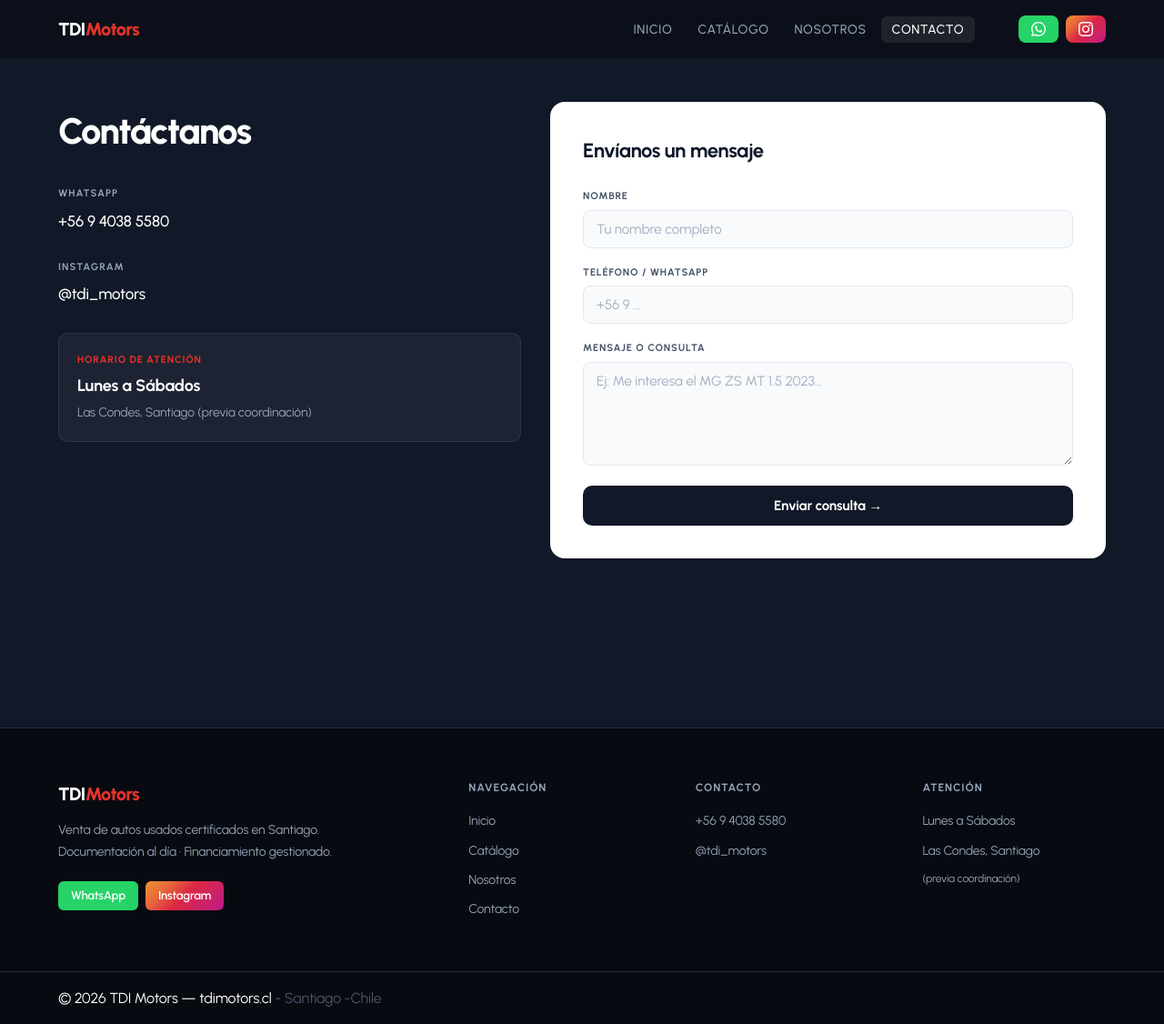
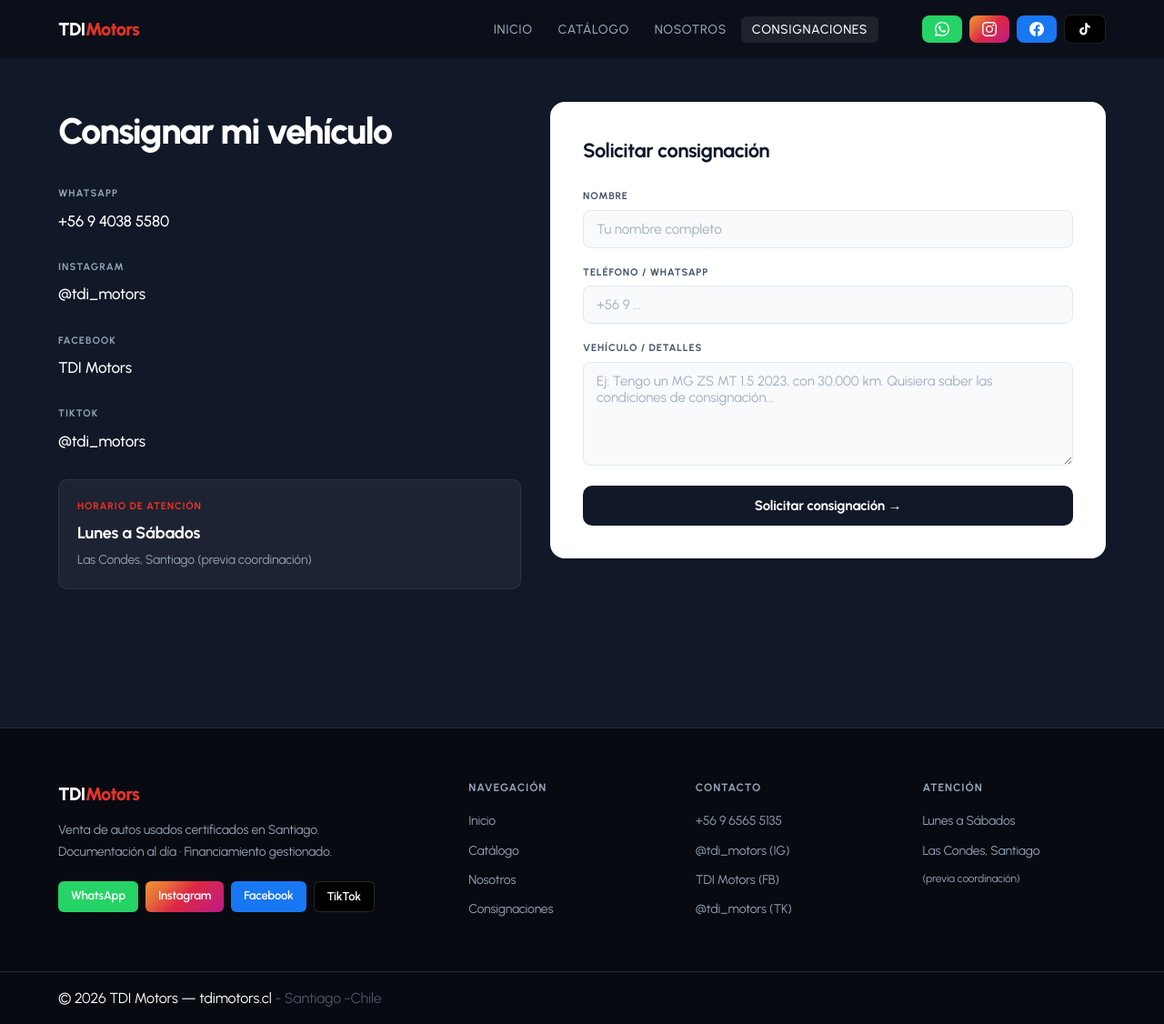
Before and after one commit to TheJockerr/TDImotors-prod, a React (Vite) app: page /contacto in a window 1280 px wide. Shown: the whole page at 91% size. Built offline with nearby package versions, Linux system fonts and the light colour scheme; no server answers; the HTML template or start-up script is replaced by a standard one.

Commit message:
otros arreglos

```diff
--- a/src/components/cars/CarCard.module.css
+++ b/src/components/cars/CarCard.module.css
@@ -60,6 +60,7 @@
 
 .badgeDark { background: rgba(15, 23, 42, 0.88); }
 .badgeRed { background: var(--color-red); }
+.badgeBlue { background: linear-gradient(90deg, #1565c0, #1e88e5); }
 .badgeReserved { background: rgba(100, 116, 139, 0.9); }
 
 
--- a/src/components/layout/Footer.module.css
+++ b/src/components/layout/Footer.module.css
@@ -34,6 +34,7 @@
 
 .socials {
   display: flex;
+  flex-wrap: wrap;
   gap: 8px;
 }
 
@@ -51,6 +52,15 @@
 
 .socialBtn.ig {
   background: linear-gradient(135deg, #f09433, #e6683c, #dc2743, #cc2366, #bc1888);
+}
+
+.socialBtn.fb {
+  background: #1877f2;
+}
+
+.socialBtn.tt {
+  background: #010101;
+  border: 1px solid rgba(255,255,255,0.15);
 }
 
 /* Columnas */
--- a/src/components/layout/Footer.tsx
+++ b/src/components/layout/Footer.tsx
@@ -2,8 +2,10 @@
 import { Link } from 'react-router-dom';
 import styles from './Footer.module.css';
 
-const WHATSAPP_NUMBERS = ['+56 9 4038 5580'];
-const WHATSAPP_PRIMARY = '56940385580';
+const WHATSAPP_NUMBERS = ['+56 9 6565 5135'];
+const WHATSAPP_PRIMARY = '56965655135';
+const FACEBOOK_URL = 'https://www.facebook.com/share/1J5pRcCyxb/?mibextid=wwXIfr';
+const TIKTOK_URL = 'https://www.tiktok.com/@tdi_motors?_r=1&_t=ZS-98H8QRgiwFe';
 
 export default function Footer() {
   const year = new Date().getFullYear();
@@ -37,6 +39,22 @@
             >
               Instagram
             </a>
+            <a
+              href={FACEBOOK_URL}
+              target="_blank"
+              rel="noopener noreferrer"
+              className={`${styles.socialBtn} ${styles.fb}`}
+            >
+              Facebook
+            </a>
+            <a
+              href={TIKTOK_URL}
+              target="_blank"
+              rel="noopener noreferrer"
+              className={`${styles.socialBtn} ${styles.tt}`}
+            >
+              TikTok
+            </a>
           </div>
         </div>
 
@@ -47,7 +65,7 @@
             <li><Link to="/">Inicio</Link></li>
             <li><Link to="/catalogo">Catálogo</Link></li>
             <li><Link to="/nosotros">Nosotros</Link></li>
-            <li><Link to="/contacto">Contacto</Link></li>
+            <li><Link to="/contacto">Consignaciones</Link></li>
           </ul>
         </div>
 
@@ -62,7 +80,15 @@
                 </a>
               </li>
             ))}
-            <li>@tdi_motors</li>
+            <li>
+              <a href="https://www.instagram.com/tdi_motors" target="_blank" rel="noopener noreferrer">@tdi_motors (IG)</a>
+            </li>
+            <li>
+              <a href={FACEBOOK_URL} target="_blank" rel="noopener noreferrer">TDI Motors (FB)</a>
+            </li>
+            <li>
+              <a href={TIKTOK_URL} target="_blank" rel="noopener noreferrer">@tdi_motors (TK)</a>
+            </li>
           </ul>
         </div>
 
--- a/src/components/layout/Navbar.module.css
+++ b/src/components/layout/Navbar.module.css
@@ -113,6 +113,17 @@
   color: #ffffff;
 }
 
+.btnFacebook {
+  background: #1877f2;
+  color: #ffffff;
+}
+
+.btnTiktok {
+  background: #010101;
+  color: #ffffff;
+  border: 1px solid rgba(255,255,255,0.12);
+}
+
 .btnAdmin {
   display: inline-flex;
   align-items: center;
--- a/src/components/layout/Navbar.tsx
+++ b/src/components/layout/Navbar.tsx
@@ -4,14 +4,16 @@
 import { useAuth } from '../../hooks/useAuth';
 import styles from './Navbar.module.css';
 
-const WHATSAPP_NUMBER = '56940385580';
+const WHATSAPP_NUMBER = '56965655135';
 const INSTAGRAM_URL = 'https://www.instagram.com/tdi_motors';
+const FACEBOOK_URL = 'https://www.facebook.com/share/1J5pRcCyxb/?mibextid=wwXIfr';
+const TIKTOK_URL = 'https://www.tiktok.com/@tdi_motors?_r=1&_t=ZS-98H8QRgiwFe';
 
 const navLinks = [
   { to: '/', label: 'Inicio' },
   { to: '/catalogo', label: 'Catálogo' },
   { to: '/nosotros', label: 'Nosotros' },
-  { to: '/contacto', label: 'Contacto' },
+  { to: '/contacto', label: 'Consignaciones' },
 ];
 
 export default function Navbar() {
@@ -100,11 +102,33 @@
             target="_blank"
             rel="noopener noreferrer"
             className={`${styles.btn} ${styles.btnInstagram}`}
+            aria-label="Instagram"
           >
             <svg width="16" height="16" viewBox="0 0 24 24" fill="currentColor">
               <path d="M12 2.163c3.204 0 3.584.012 4.85.07 3.252.148 4.771 1.691 4.919 4.919.058 1.265.069 1.645.069 4.849 0 3.205-.012 3.584-.069 4.849-.149 3.225-1.664 4.771-4.919 4.919-1.266.058-1.644.07-4.85.07-3.204 0-3.584-.012-4.849-.07-3.26-.149-4.771-1.699-4.919-4.92-.058-1.265-.07-1.644-.07-4.849 0-3.204.013-3.583.07-4.849.149-3.227 1.664-4.771 4.919-4.919 1.266-.057 1.645-.069 4.849-.069zm0-2.163c-3.259 0-3.667.014-4.947.072-4.358.2-6.78 2.618-6.98 6.98-.059 1.281-.073 1.689-.073 4.948 0 3.259.014 3.668.072 4.948.2 4.358 2.618 6.78 6.98 6.98 1.281.058 1.689.072 4.948.072 3.259 0 3.668-.014 4.948-.072 4.354-.2 6.782-2.618 6.979-6.98.059-1.28.073-1.689.073-4.948 0-3.259-.014-3.667-.072-4.947-.196-4.354-2.617-6.78-6.979-6.98-1.281-.059-1.69-.073-4.949-.073zm0 5.838c-3.403 0-6.162 2.759-6.162 6.162s2.759 6.163 6.162 6.163 6.162-2.759 6.162-6.163c0-3.403-2.759-6.162-6.162-6.162zm0 10.162c-2.209 0-4-1.79-4-4 0-2.209 1.791-4 4-4s4 1.791 4 4c0 2.21-1.791 4-4 4zm6.406-11.845c-.796 0-1.441.645-1.441 1.44s.645 1.44 1.441 1.44c.795 0 1.439-.645 1.439-1.44s-.644-1.44-1.439-1.44z" />
             </svg>
-
+          </a>
+          <a
+            href={FACEBOOK_URL}
+            target="_blank"
+            rel="noopener noreferrer"
+            className={`${styles.btn} ${styles.btnFacebook}`}
+            aria-label="Facebook"
+          >
+            <svg width="16" height="16" viewBox="0 0 24 24" fill="currentColor">
+              <path d="M24 12.073c0-6.627-5.373-12-12-12s-12 5.373-12 12c0 5.99 4.388 10.954 10.125 11.854v-8.385H7.078v-3.47h3.047V9.43c0-3.007 1.792-4.669 4.533-4.669 1.312 0 2.686.235 2.686.235v2.953H15.83c-1.491 0-1.956.925-1.956 1.874v2.25h3.328l-.532 3.47h-2.796v8.385C19.612 23.027 24 18.062 24 12.073z" />
+            </svg>
+          </a>
+          <a
+            href={TIKTOK_URL}
+            target="_blank"
+            rel="noopener noreferrer"
+            className={`${styles.btn} ${styles.btnTiktok}`}
+            aria-label="TikTok"
+          >
+            <svg width="16" height="16" viewBox="0 0 24 24" fill="currentColor">
+              <path d="M19.59 6.69a4.83 4.83 0 01-3.77-4.25V2h-3.45v13.67a2.89 2.89 0 01-2.88 2.5 2.89 2.89 0 01-2.89-2.89 2.89 2.89 0 012.89-2.89c.28 0 .54.04.79.1V9.01a6.34 6.34 0 00-.79-.05 6.34 6.34 0 00-6.34 6.34 6.34 6.34 0 006.34 6.34 6.34 6.34 0 006.33-6.34V8.69a8.18 8.18 0 004.79 1.54V6.78a4.85 4.85 0 01-1.02-.09z" />
+            </svg>
           </a>
         </div>
 
--- a/src/pages/Admin/AdminDashboard.tsx
+++ b/src/pages/Admin/AdminDashboard.tsx
@@ -497,7 +497,7 @@
                                 onChange={() => handleToggleFlag(car.id, 'is_featured', car.is_featured)}
                                 disabled={updatingId !== null}
                               />
-                              Destacado
+                              Crédito Directo
                             </label>
                             <label className={styles.checkboxLabel}>
                               <input
--- a/src/pages/Admin/VehicleForm.tsx
+++ b/src/pages/Admin/VehicleForm.tsx
@@ -404,7 +404,7 @@
                 onChange={(e) => setIsFeatured(e.target.checked)}
                 disabled={saving}
               />
-              Destacado
+              Crédito Directo
             </label>
             <label className={styles.checkboxLabel}>
               <input
--- a/src/pages/Contacto/Contacto.tsx
+++ b/src/pages/Contacto/Contacto.tsx
@@ -4,8 +4,10 @@
 
 const WHATSAPP_NUMBERS = [
   { label: '+56 9 4038 5580', href: 'https://wa.me/56940385580' },
+];
 
-];
+const FACEBOOK_URL = 'https://www.facebook.com/share/1J5pRcCyxb/?mibextid=wwXIfr';
+const TIKTOK_URL = 'https://www.tiktok.com/@tdi_motors?_r=1&_t=ZS-98H8QRgiwFe';
 
 type FormState = { name: string; phone: string; message: string };
 type Status = 'idle' | 'sending' | 'sent' | 'error';
@@ -20,9 +22,10 @@
 
   function handleSubmit(e: FormEvent) {
     e.preventDefault();
-    // Construye un mensaje de WhatsApp con los datos del formulario
+    // Construye un mensaje de WhatsApp preconfigurado con datos del formulario
+    const intro = `Hola, estoy interesado/a en consignar mi vehículo.`;
     const text = encodeURIComponent(
-      `Hola, soy ${form.name}.\n\nTeléfono: ${form.phone}\n\n${form.message}`
+      `${intro}\n\nNombre: ${form.name}\nTeléfono: ${form.phone}\n\n${form.message}`
     );
     window.open(`https://wa.me/56940385580?text=${text}`, '_blank');
     setStatus('sent');
@@ -35,7 +38,7 @@
         <div className={styles.layout}>
           {/* Panel izquierdo — Datos */}
           <div className={styles.infoPanel}>
-            <h1 className={styles.title}>Contáctanos</h1>
+            <h1 className={styles.title}>Consignar mi vehículo</h1>
 
             <div className={styles.contactGroup}>
               <span className={styles.groupLabel}>WHATSAPP</span>
@@ -58,6 +61,30 @@
               </a>
             </div>
 
+            <div className={styles.contactGroup}>
+              <span className={styles.groupLabel}>FACEBOOK</span>
+              <a
+                href={FACEBOOK_URL}
+                target="_blank"
+                rel="noopener noreferrer"
+                className={styles.contactLink}
+              >
+                TDI Motors
+              </a>
+            </div>
+
+            <div className={styles.contactGroup}>
+              <span className={styles.groupLabel}>TIKTOK</span>
+              <a
+                href={TIKTOK_URL}
+                target="_blank"
+                rel="noopener noreferrer"
+                className={styles.contactLink}
+              >
+                @tdi_motors
+              </a>
+            </div>
+
             <div className={styles.scheduleCard}>
               <span className={styles.scheduleLabel}>Horario de atención</span>
               <p className={styles.scheduleDays}>Lunes a Sábados</p>
@@ -67,16 +94,16 @@
 
           {/* Panel derecho — Formulario */}
           <div className={styles.formPanel}>
-            <h2 className={styles.formTitle}>Envíanos un mensaje</h2>
+            <h2 className={styles.formTitle}>Solicitar consignación</h2>
 
             {status === 'sent' ? (
               <div className={styles.successBox}>
                 <svg width="24" height="24" viewBox="0 0 24 24" fill="none" stroke="currentColor" strokeWidth="2">
                   <polyline points="20 6 9 17 4 12" />
                 </svg>
-                <p>¡Gracias! Te abrimos WhatsApp con tu mensaje.</p>
+                <p>¡Gracias! Te abrimos WhatsApp con tu solicitud de consignación.</p>
                 <button onClick={() => setStatus('idle')} className={styles.resetBtn}>
-                  Enviar otro mensaje
+                  Enviar otra solicitud
                 </button>
               </div>
             ) : (
@@ -110,13 +137,13 @@
                 </div>
 
                 <div className={styles.field}>
-                  <label htmlFor="message" className={styles.label}>MENSAJE O CONSULTA</label>
+                  <label htmlFor="message" className={styles.label}>VEHÍCULO / DETALLES</label>
                   <textarea
                     id="message"
                     name="message"
                     value={form.message}
                     onChange={handleChange}
-                    placeholder="Ej: Me interesa el MG ZS MT 1.5 2023..."
+                    placeholder="Ej: Tengo un MG ZS MT 1.5 2023, con 30.000 km. Quisiera saber las condiciones de consignación..."
                     required
                     rows={5}
                     className={styles.textarea}
@@ -124,7 +151,7 @@
                 </div>
 
                 <button type="submit" className={styles.submitBtn}>
-                  Enviar consulta →
+                  Solicitar consignación →
                 </button>
               </form>
             )}
--- a/src/pages/Home/Home.tsx
+++ b/src/pages/Home/Home.tsx
@@ -15,8 +15,8 @@
         <path d="M12 22s8-4 8-10V5l-8-3-8 3v7c0 6 8 10 8 10z" />
       </svg>
     ),
-    title: 'Documentación al día',
-    desc: 'Papeles en regla verificados antes de publicar.',
+    title: 'Consignaciones y gestión',
+    desc: 'Disponibilidad de consignar y gestionar su vehículo',
   },
   {
     icon: (
@@ -55,7 +55,7 @@
         <div className={`${styles.heroInner} container`}>
           <span className={styles.heroPill}>
             <span className={styles.heroPillDot} />
-            Vehículos con documentación al día
+            Consignaciones para venta de vehículos
           </span>
 
           <h1 className={styles.heroTitle}>
--- a/src/types/car.ts
+++ b/src/types/car.ts
@@ -82,7 +82,8 @@
 }
 
 // ─── Helper: obtener badge de compatibilidad hacia atrás ─────────
-export function getCarBadge(car: Car | CarCard): 'RECIÉN LLEGADO' | 'OFERTA' | null {
+export function getCarBadge(car: Car | CarCard): 'CRÉDITO DIRECTO' | 'RECIÉN LLEGADO' | 'OFERTA' | null {
+  if (car.is_featured) return 'CRÉDITO DIRECTO';
   if (car.is_new_arrival) return 'RECIÉN LLEGADO';
   if (car.is_promotion) return 'OFERTA';
   return null;
```
Also changed, not shown: src/components/cars/CarCard.tsx (+9 -1 lines), src/lib/supabase.ts (+6 -19 lines).
